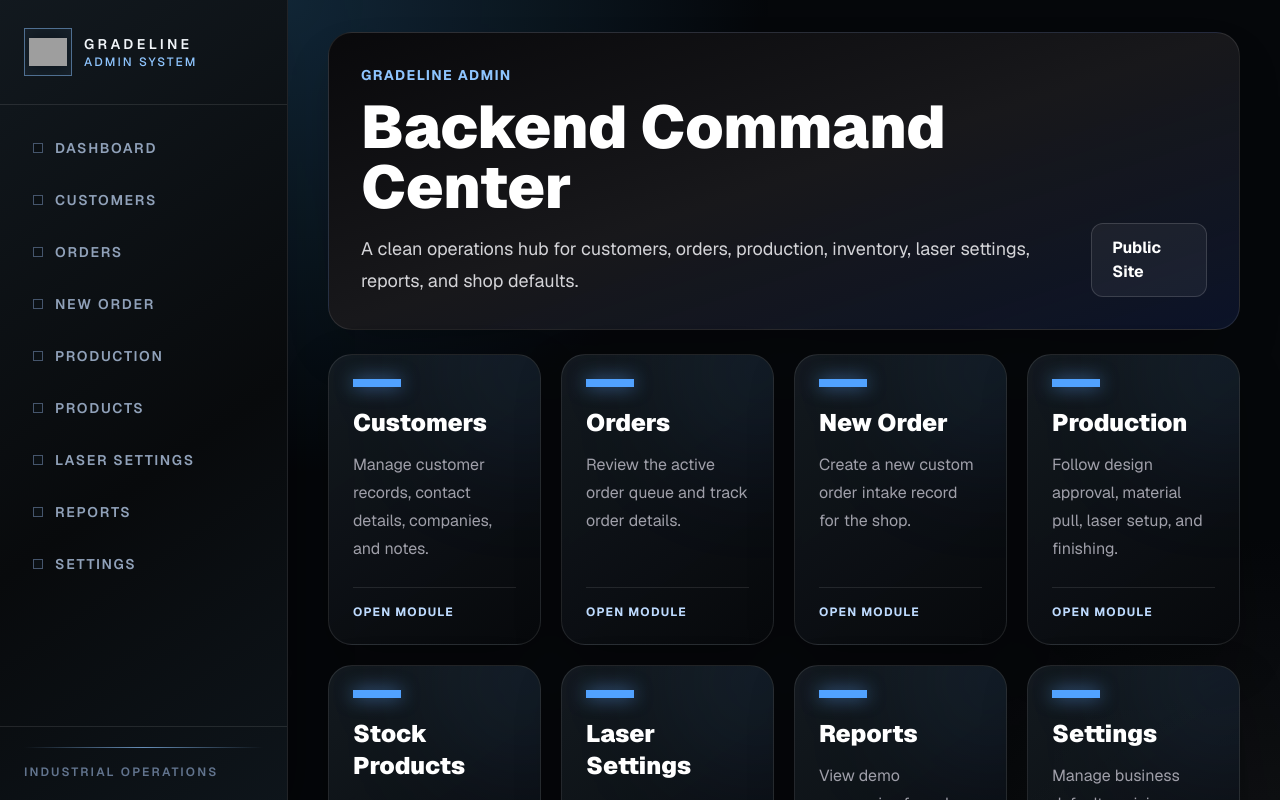
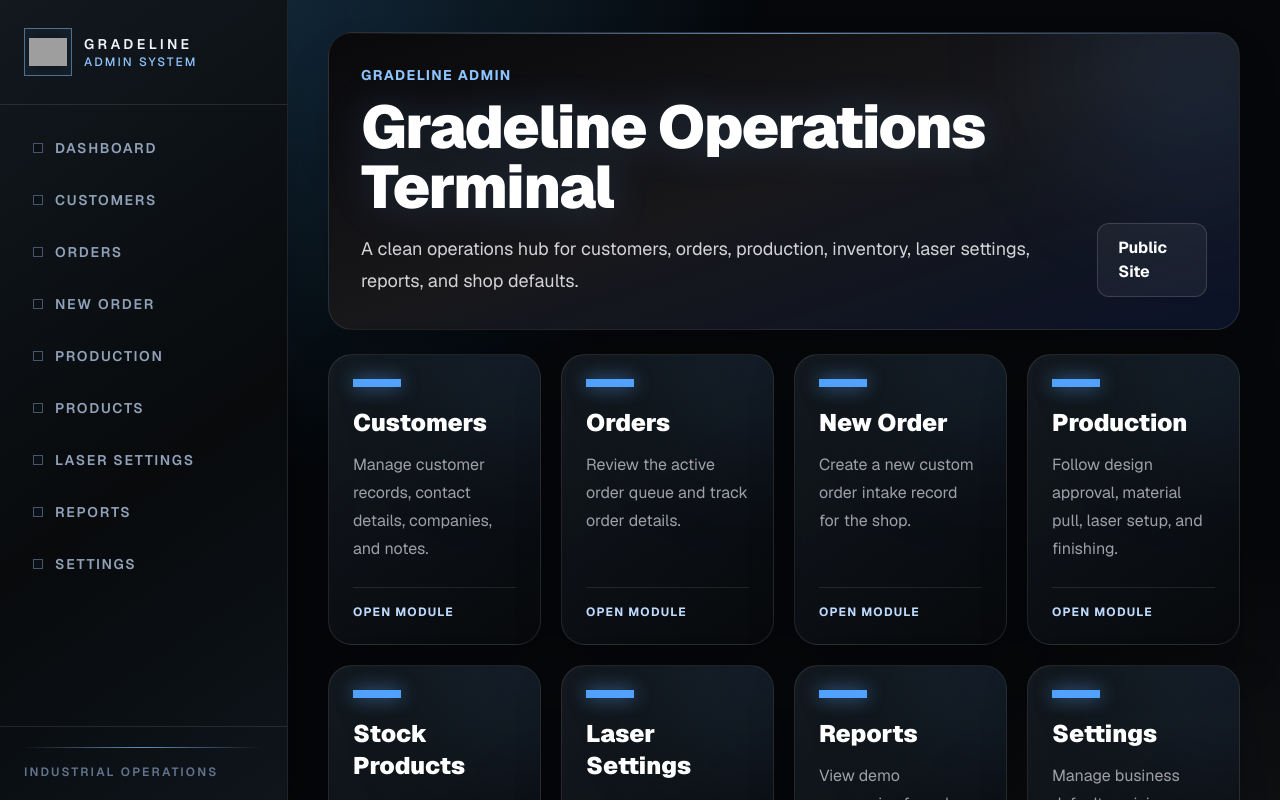
Before and after one commit to davemeeks64-hash/gradeline-supply, a Next.js app: page /admin in a window 1280 px wide. Shown: the top 800 px of the page. Built offline with nearby package versions, Linux system fonts and the light colour scheme; grey boxes are pictures that could not be loaded.

Commit message:
terminal

```diff
--- a/src/app/admin/page.tsx
+++ b/src/app/admin/page.tsx
@@ -47,14 +47,16 @@ const dashboardLinks = [
 export default function AdminPage() {
   return (
     <AdminLayout activeHref="/admin">
-      <section className="rounded-3xl border border-white/10 bg-gradient-to-br from-zinc-950 via-zinc-900 to-blue-950/40 p-6 shadow-2xl md:p-8">
+      <section className="relative overflow-hidden rounded-3xl border border-white/10 bg-gradient-to-br from-zinc-950 via-zinc-900 to-blue-950/40 p-6 shadow-2xl md:p-8">
+        <div className="absolute -right-20 -top-24 h-64 w-64 rounded-full bg-blue-400/10 blur-3xl" />
+        <div className="absolute inset-x-0 top-0 h-px bg-gradient-to-r from-transparent via-blue-300/70 to-transparent" />
         <div className="flex flex-col gap-5 md:flex-row md:items-end md:justify-between">
-          <div>
+          <div className="relative">
             <p className="text-sm font-bold uppercase tracking-widest text-blue-300">
               Gradeline Admin
             </p>
-            <h1 className="mt-3 text-4xl font-black md:text-6xl">
-              Backend Command Center
+            <h1 className="mt-3 max-w-4xl text-4xl font-black tracking-tight text-white drop-shadow-[0_0_18px_rgba(96,165,250,0.18)] md:text-6xl">
+              Gradeline Operations Terminal
             </h1>
             <p className="mt-4 max-w-2xl text-lg leading-8 text-zinc-300">
               A clean operations hub for customers, orders, production,
```
